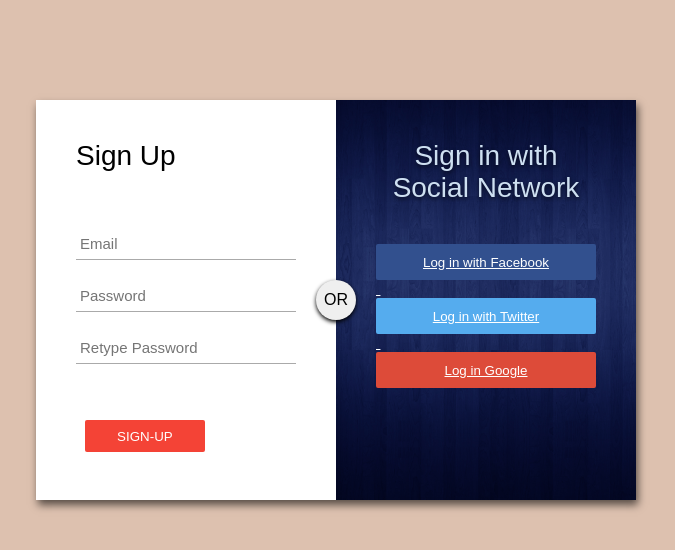
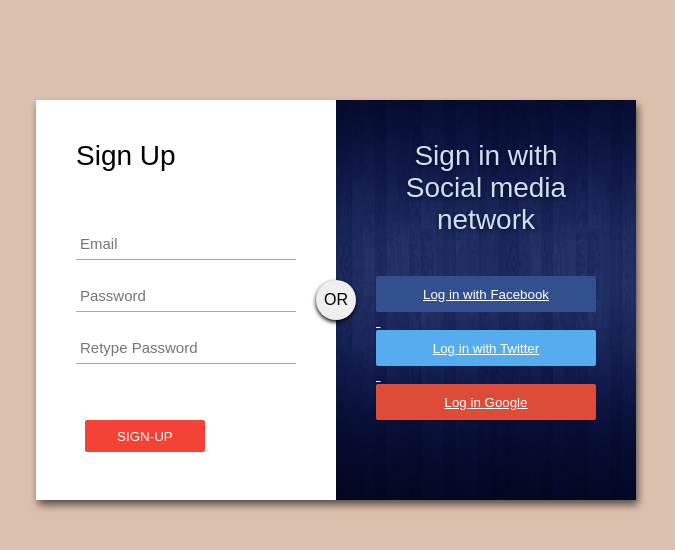
Before and after one commit to supriyasinhaa/Basic-Login-Page, a plain HTML site: page login.html in a window 1280 px wide. Shown: the whole page, without its empty margins (304-979 px from the left). Drawn offline with Linux system fonts and the light colour scheme.

Commit message:
changes in the file
i have removed the comment and  added some text ot the file

```diff
--- a/login.html
+++ b/login.html
@@ -7,14 +7,13 @@
 		<div id="Login-box">
 			<div class="Left-box">
 				<h1 style="color: black;"> Sign Up</h1><br>&nbsp;
-				<!-- <input type="text" name="Username" placeholder="Username"> -->
 				<input type="text" name="email" placeholder="Email">
 				<input type="password" name="password" placeholder="Password">
 				<input type="password" name="password2" placeholder="Retype Password"><br><br>&nbsp;
 				<input type="submit" name="Signup-button" value="Sign-up">
 			</div>
 			<div class="right-box">
-				<span class="signinwith">Sign in with<br/>Social Network</span>
+				<span class="signinwith">Sign in with<br/>Social media network</span>
 				<button class="Social facebook"><a href="https://en-gb.facebook.com/" style="color: white;">Log in with Facebook</button><br> &nbsp;
 				<button class="Social twitter"><a href="https://twitter.com/login" style="color: white;">Log in with Twitter</button><br> &nbsp;
 				<button class="Social google"><a href="https://www.gmail.com/" style="color: white;">Log in Google</button>
```
